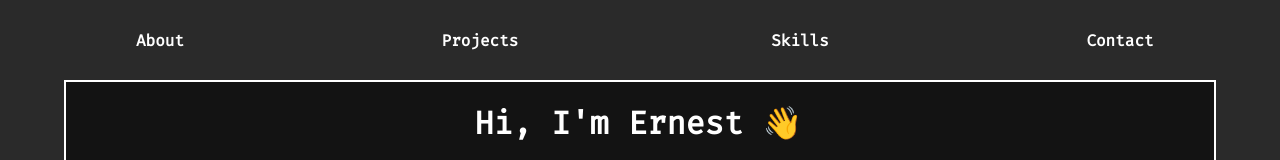
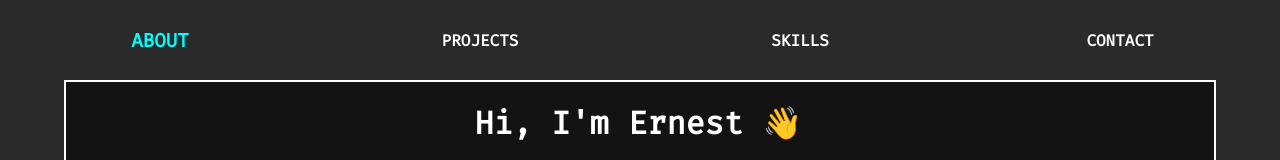
Before and after one commit to nexticodes/portfolio-vite, a React (Vite) app: page / in a window 1280 px wide. Shown: the top 160 px of the page. Built offline with nearby package versions, Linux system fonts and the light colour scheme.

Commit message:
Change how navbar is rendered. Also add scroll handling, apply styles.

```diff
--- a/src/App.jsx
+++ b/src/App.jsx
@@ -1,13 +1,34 @@
-import { useState, useRef } from "react";
+import { useState, useRef, useEffect } from "react";
 import { Navbar, About, Projects, Skills, Contact, Footer } from "./components";
 import "./App.css";
 
 function App() {
     const scrollRef = useRef({});
+    const [currSection, setCurrentSection] = useState('about');
+
+    const handleScroll = (e) => {
+      const refCurr = scrollRef.current;
+      if (window.scrollY <= refCurr.about.offsetTop + 20) {
+        setCurrentSection('about');
+      } else if (window.scrollY <= refCurr.projects.offsetTop + 20 && window.scrollY > refCurr.projects.offsetTop - 20) {
+        setCurrentSection('projects');
+      } else if (window.scrollY <= refCurr.skills.offsetTop + 20 && window.scrollY > refCurr.skills.offsetTop - 20) {
+        setCurrentSection('skills');
+      } else if (window.scrollY <= refCurr.contact.offsetTop + 20 && window.scrollY > refCurr.contact.offsetTop - 20) {
+        setCurrentSection('contact');
+      }
+    }
+
+    useEffect(() => {
+      window.addEventListener('scroll', handleScroll, {passive: true});
+      return () => {
+        window.removeEventListener('scroll', handleScroll)
+      }
+    }, [scrollRef.current]);
 
     return (
         <div className="App">
-            <Navbar scrollRef={scrollRef}/>
+            <Navbar currSection={currSection} scrollRef={scrollRef}/>
             <div className="app-container">
                 <About scrollRef={scrollRef} />
                 <Projects scrollRef={scrollRef} />
--- a/src/assets/styles/Navbar.css
+++ b/src/assets/styles/Navbar.css
@@ -22,3 +22,16 @@
     font-weight: bold;
     font-size: 100%;
 }
+
+.selected {
+    animation: 1s blowUp forwards;
+    color: aqua;
+}
+
+@keyframes blowUp {
+    from {
+        transform: scale(1);
+    } to {
+        transform: scale(1.2);
+    }
+}
--- a/src/components/Navbar.jsx
+++ b/src/components/Navbar.jsx
@@ -1,21 +1,30 @@
-import React from 'react';
-import '../assets/styles/Navbar.css';
+import React from "react";
+import "../assets/styles/Navbar.css";
 
-const Navbar = ({scrollRef}) => {
+const Navbar = ({ scrollRef, currSection }) => {
+    const scrollIntoView = (type) => {
+        scrollRef.current[type].scrollIntoView({ behavior: "smooth" });
+    };
 
-  const scrollIntoView = (type) => {
-    scrollRef.current[type].scrollIntoView({behavior: 'smooth'})
-  }
-  return (
-    <div className="navbar-container">
-        <ul className="navbar-list">
-            <li className={`navbar-item `} onClick={() => scrollIntoView('about')}>About</li>
-            <li className={`navbar-item `} onClick={() => scrollIntoView('projects')}>Projects</li>
-            <li className={`navbar-item `} onClick={() => scrollIntoView('skills')}>Skills</li>
-            <li className={`navbar-item `} onClick={() => scrollIntoView('contact')}>Contact</li>
-        </ul>
-    </div>
-  )
-}
+    const listItems = ["about", "projects", "skills", "contact"];
+
+    return (
+        <div className="navbar-container">
+            <ul className="navbar-list">
+                {listItems.map((l, i) => (
+                    <li
+                        key={i}
+                        className={`navbar-item
+                        ${ currSection === l ? 'selected': ''}
+                        `}
+                        onClick={() => scrollIntoView(l)}
+                    >
+                        {l.toUpperCase()}
+                    </li>
+                ))}
+            </ul>
+        </div>
+    );
+};
 
 export default Navbar;
```
